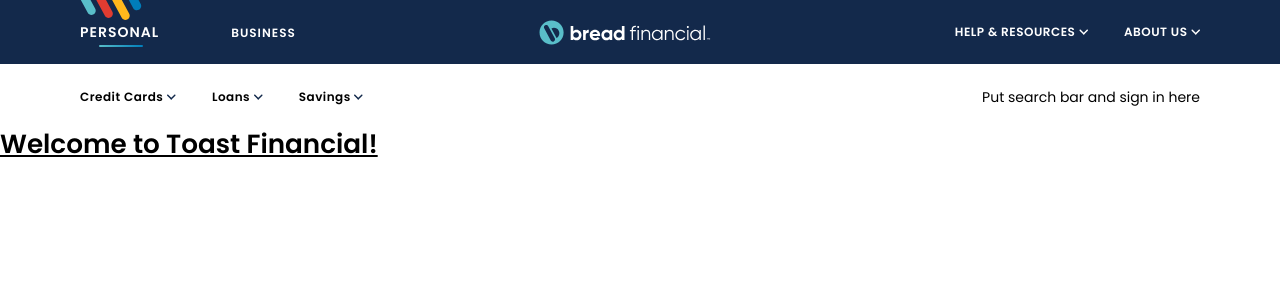
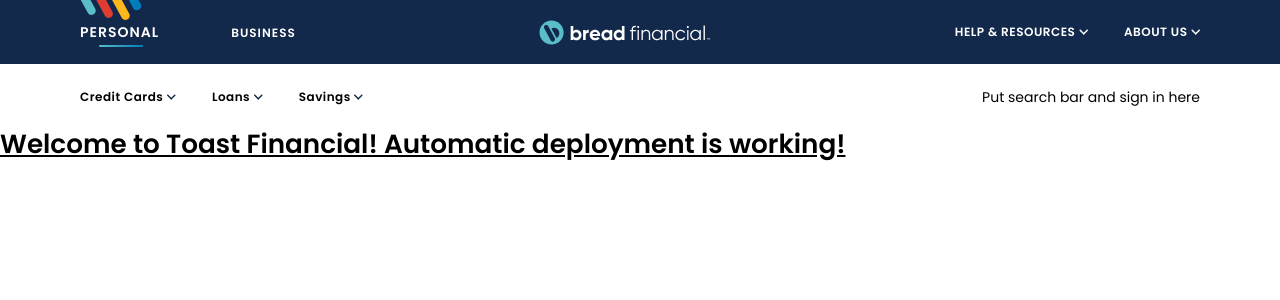
Before and after one commit to bcatalfo/toastfinancial, a Next.js app: page / in a window 1280 px wide. Shown: the top 300 px of the page. Built offline with nearby package versions, Linux system fonts and the light colour scheme.

Commit message:
Changed to script to make it (hopefully) automatically deploy

```diff
--- a/app/page.tsx
+++ b/app/page.tsx
@@ -5,7 +5,7 @@ export default function Page() {
     <div className="max-w-[1440px] mx-auto">
       <Header />
       <h1 className="font-bold underline text-3xl">
-        Welcome to Toast Financial!
+        Welcome to Toast Financial! Automatic deployment is working!
       </h1>
     </div>
   );
```
